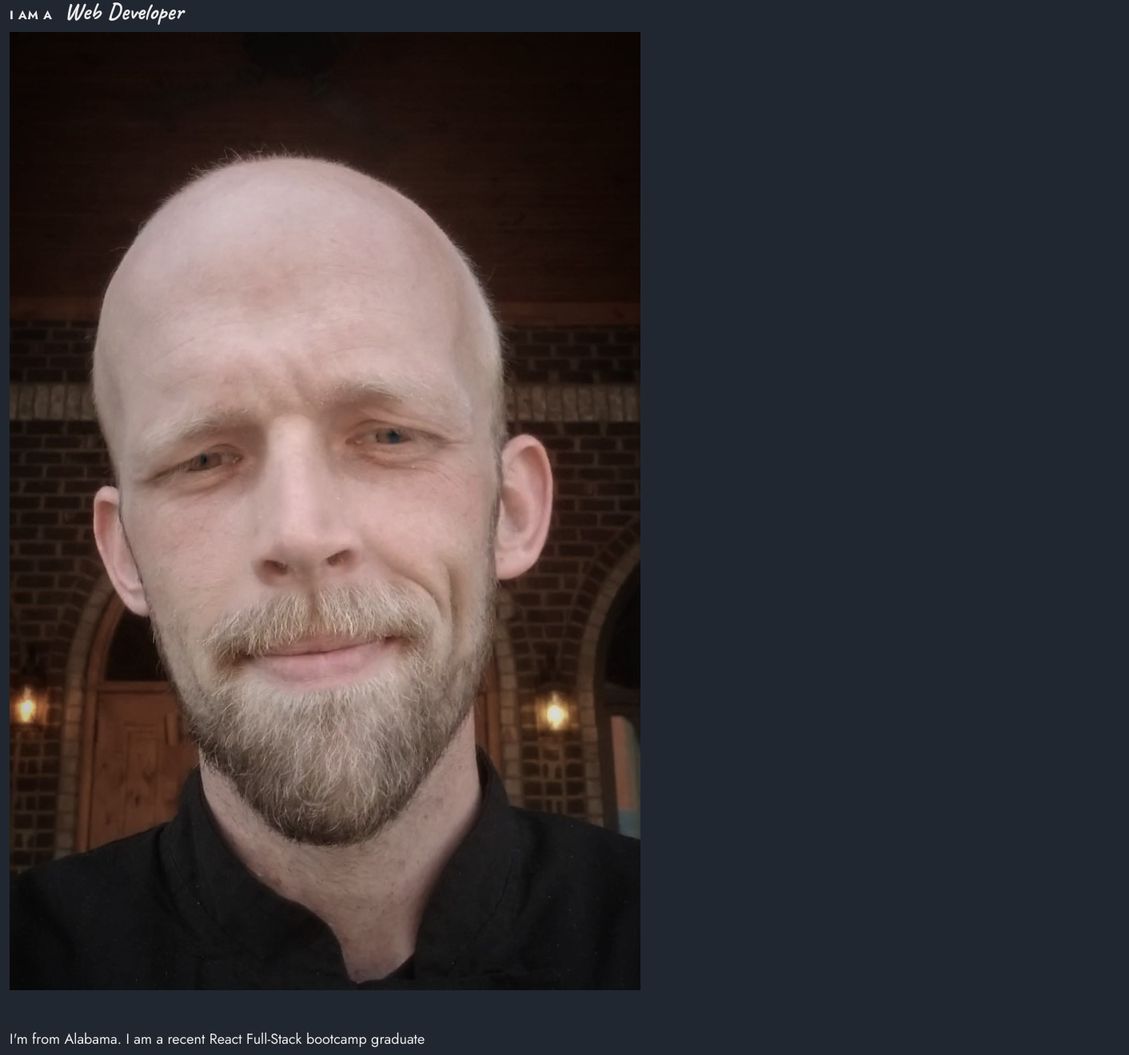
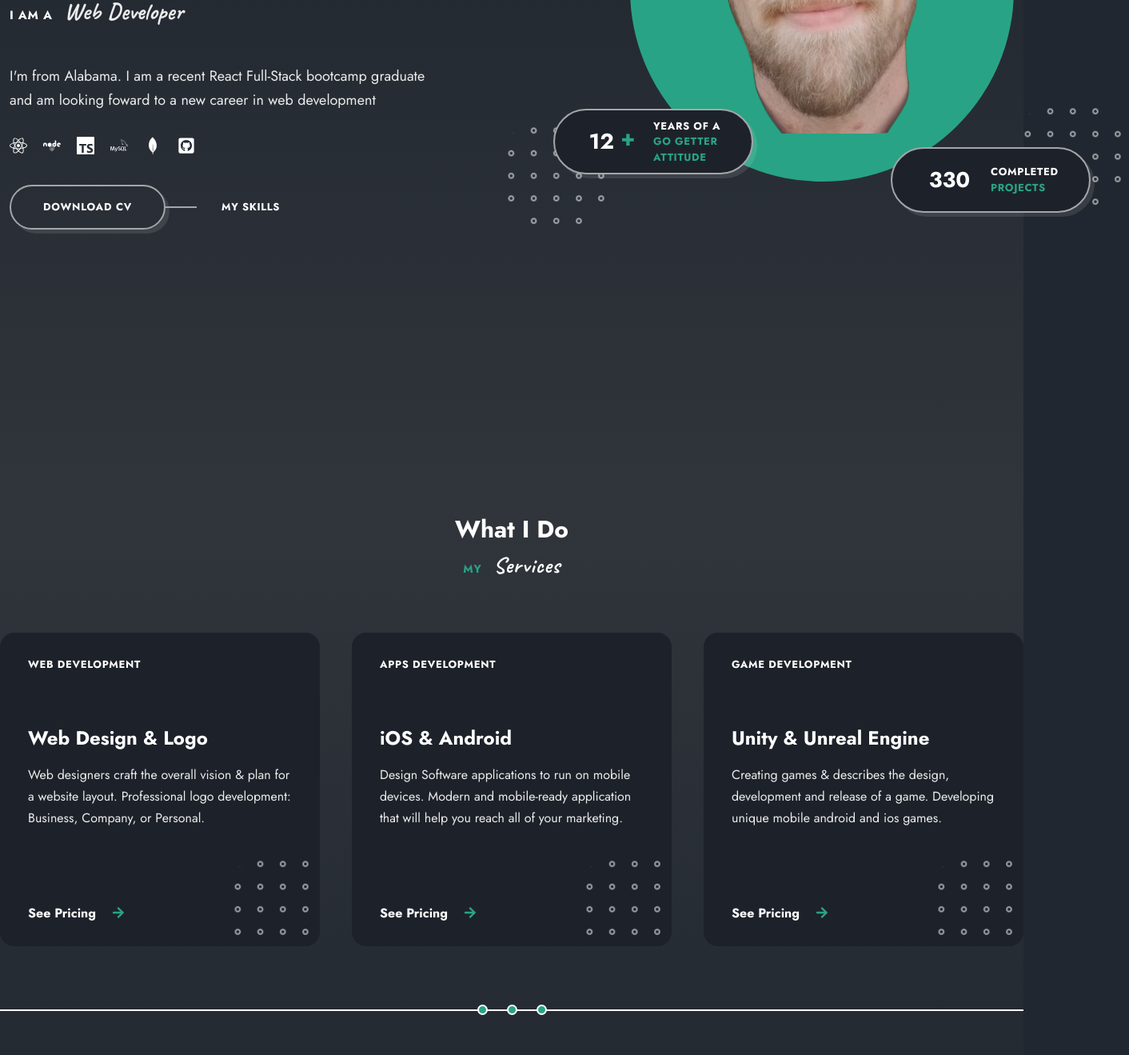
Before and after one commit to Jaymoo87/ViteReactPortfolio, a React (Vite) app: page / in a window 1280 px wide. Shown: the part 160-1479 px from the top of the page at 80% size, 1412 px wide, since content can reach past the window. Built offline with nearby package versions, Linux system fonts and the light colour scheme.

Commit message:
added swiper to display skills an services. working, might format some later

```diff
--- a/package.json
+++ b/package.json
@@ -11,7 +11,8 @@
   "dependencies": {
     "react": "^18.2.0",
     "react-dom": "^18.2.0",
-    "react-icons": "^4.7.1"
+    "react-icons": "^4.7.1",
+    "swiper": "^9.0.5"
   },
   "devDependencies": {
     "@types/react": "^18.0.27",
--- a/src/App.css
+++ b/src/App.css
@@ -134,6 +134,7 @@ image {
   display: grid;
   place-items: center;
   position: relative;
+  z-index: 1;
 }
 .btn {
   border: 2px solid var(--border-color);
@@ -158,3 +159,72 @@ image {
   filter: blur(0);
   opacity: 1;
 }
+
+.shape {
+  position: absolute;
+  filter: invert(1);
+  opacity: 0.6;
+}
+
+.section {
+  padding-bottom: 220px;
+}
+
+.section__title,
+.section__subtitle {
+  text-align: center;
+}
+
+.section__title {
+  font-size: var(--h2-font-size);
+}
+
+.section__subtitle {
+  color: var(--primary-color);
+  font-size: var(--smaller-font-size);
+  text-transform: uppercase;
+  font-weight: 700;
+  margin-bottom: 60px;
+}
+
+.section__subtitle span {
+  font-family: var(--second-font);
+  color: var(--title-color);
+  font-size: var(--h3-font-size);
+  text-transform: capitalize;
+  margin-left: 10px;
+}
+
+.card {
+  background-color: var(--container-color);
+  overflow: hidden;
+  text-align: left;
+}
+.card-one {
+  padding: 30px 35px;
+  border-radius: 18px;
+}
+
+.link {
+  display: inline-flex;
+  align-items: center;
+  color: var(--title-color);
+  font-weight: 700;
+}
+
+.link__icon {
+  color: var(--primary-color);
+  margin-left: 20px;
+  transition: all 0.3s var(--transition);
+}
+
+.link:hover .link__icon {
+  margin-left: 15px;
+}
+
+.c__shape {
+  right: -24px;
+  bottom: -24px;
+  width: 141px;
+  height: 141px;
+}
--- a/src/App.jsx
+++ b/src/App.jsx
@@ -1,6 +1,8 @@
 import { useState } from "react";
 import "./App.css";
+
 import Home from "./components/home/Home";
+import Services from "./components/home/services/Services";
 
 function App() {
   const [count, setCount] = useState(0);
@@ -8,6 +10,7 @@ function App() {
   return (
     <main className="main">
       <Home />
+      <Services />
     </main>
   );
 }
--- a/src/Data.jsx
+++ b/src/Data.jsx
@@ -1,140 +1,139 @@
-import Project1 from './assets/project1.jpeg';
-import Project2 from './assets/project2.jpg';
-import Project3 from './assets/project3.jpeg';
-import Project4 from './assets/project4.jpeg';
-import Project5 from './assets/project5.jpg';
-import Project6 from './assets/project6.jpg';
+import Project1 from "./assets/project1.jpeg";
+import Project2 from "./assets/project2.jpg";
+import Project3 from "./assets/project3.jpeg";
+import Project4 from "./assets/project4.jpeg";
+import Project5 from "./assets/project5.jpg";
+import Project6 from "./assets/project6.jpg";
 
-import Testimonial1 from './assets/testimonial1.jpg';
-import Testimonial2 from './assets/testimonial2.jpg';
-import Testimonial3 from './assets/testimonial3.jpg';
-import Testimonial4 from './assets/testimonial4.jpg';
-import Testimonial5 from './assets/testimonial5.jpg';
+import Testimonial1 from "./assets/testimonial1.jpg";
+import Testimonial2 from "./assets/testimonial2.jpg";
+import Testimonial3 from "./assets/testimonial3.jpg";
+import Testimonial4 from "./assets/testimonial4.jpg";
+import Testimonial5 from "./assets/testimonial5.jpg";
 
 export const links = [
   {
-    name: 'Home',
-    path: 'home',
+    name: "Home",
+    path: "home",
   },
   {
-    name: 'Services',
-    path: 'services',
+    name: "Services",
+    path: "services",
   },
   {
-    name: 'Skills',
-    path: 'skills',
+    name: "Skills",
+    path: "skills",
   },
   {
-    name: 'Works',
-    path: 'work',
+    name: "Works",
+    path: "work",
   },
   {
-    name: 'Resume',
-    path: 'resume',
+    name: "Resume",
+    path: "resume",
   },
   {
-    name: 'Testimonials',
-    path: 'testimonial',
+    name: "Testimonials",
+    path: "testimonial",
   },
   {
-    name: 'Pricing',
-    path: 'pricing',
+    name: "Pricing",
+    path: "pricing",
   },
   {
-    name: 'Blog',
-    path: 'blog',
+    name: "Blog",
+    path: "blog",
   },
   {
-    name: 'Contact',
-    path: 'contact',
+    name: "Contact",
+    path: "contact",
   },
 ];
 
 export const services = [
   {
     id: 1,
-    name: 'Web Development',
-    title: 'Web Design & Logo',
+    type: "Web Development",
+    title: "Web Design & Logo",
     description:
-      'Web designers craft the overall vision & plan for a website layout. Professional logo development: Business, Company, or Personal.',
+      "Web designers craft the overall vision & plan for a website layout. Professional logo development: Business, Company, or Personal.",
   },
   {
     id: 2,
-    name: ' Apps Development ',
-    title: ' iOS & Android ',
+    type: " Apps Development ",
+    title: " iOS & Android ",
     description:
-      'Design Software applications to run on mobile devices. Modern and mobile-ready application that will help you reach all of your marketing.',
+      "Design Software applications to run on mobile devices. Modern and mobile-ready application that will help you reach all of your marketing.",
   },
   {
     id: 3,
-    name: ' Game Development ',
-    title: ' Unity & Unreal Engine ',
+    type: " Game Development ",
+    title: " Unity & Unreal Engine ",
     description:
-      ' Creating games & describes the design, development and release of a game. Developing unique mobile android and ios games. ',
+      " Creating games & describes the design, development and release of a game. Developing unique mobile android and ios games. ",
   },
   {
     id: 4,
-    name: ' Advertising ',
-    title: ' Google Ads ',
+    type: " Advertising ",
+    title: " Google Ads ",
     description:
-      ' Advertising services include: Google search result pages, gmails, YouTube and other websites participated in Google Ads program. ',
+      " Advertising services include: Google search result pages, gmails, YouTube and other websites participated in Google Ads program. ",
   },
   {
     id: 5,
-    name: ' Music Writing ',
-    title: ' Sound Track ',
-    description:
-      'Music copying, writing, creating, transcription and composition services.',
+    type: " Music Writing ",
+    title: " Sound Track ",
+    description: "Music copying, writing, creating, transcription and composition services.",
   },
 ];
 
 export const skills = [
   {
     id: 1,
-    name: 'PHP',
+    name: "PHP",
     percentage: 85,
     description:
-      'Lorem ipsum dolor sit amet, consectetur adipiscing elit, sed do eiusmod tempor incididunt ut labore et dolore magna aliqua.',
+      "Lorem ipsum dolor sit amet, consectetur adipiscing elit, sed do eiusmod tempor incididunt ut labore et dolore magna aliqua.",
   },
 
   {
     id: 2,
-    name: 'JavaScript',
+    name: "JavaScript",
     percentage: 75,
     description:
-      'Lorem ipsum dolor sit amet, consectetur adipiscing elit, sed do eiusmod tempor incididunt ut labore et dolore magna aliqua.',
+      "Lorem ipsum dolor sit amet, consectetur adipiscing elit, sed do eiusmod tempor incididunt ut labore et dolore magna aliqua.",
   },
 
   {
     id: 3,
-    name: 'WordPress',
+    name: "WordPress",
     percentage: 90,
     description:
-      'Lorem ipsum dolor sit amet, consectetur adipiscing elit, sed do eiusmod tempor incididunt ut labore et dolore magna aliqua.',
+      "Lorem ipsum dolor sit amet, consectetur adipiscing elit, sed do eiusmod tempor incididunt ut labore et dolore magna aliqua.",
   },
 
   {
     id: 4,
-    name: 'Python',
+    name: "Python",
     percentage: 75,
     description:
-      'Lorem ipsum dolor sit amet, consectetur adipiscing elit, sed do eiusmod tempor incididunt ut labore et dolore magna aliqua.',
+      "Lorem ipsum dolor sit amet, consectetur adipiscing elit, sed do eiusmod tempor incididunt ut labore et dolore magna aliqua.",
   },
 
   {
     id: 5,
-    name: 'React',
+    name: "React",
     percentage: 70,
     description:
-      'Lorem ipsum dolor sit amet, consectetur adipiscing elit, sed do eiusmod tempor incididunt ut labore et dolore magna aliqua.',
+      "Lorem ipsum dolor sit amet, consectetur adipiscing elit, sed do eiusmod tempor incididunt ut labore et dolore magna aliqua.",
   },
 
   {
     id: 6,
-    name: 'Adobe XD',
+    name: "Adobe XD",
     percentage: 80,
     description:
-      'Lorem ipsum dolor sit amet, consectetur adipiscing elit, sed do eiusmod tempor incididunt ut labore et dolore magna aliqua.',
+      "Lorem ipsum dolor sit amet, consectetur adipiscing elit, sed do eiusmod tempor incididunt ut labore et dolore magna aliqua.",
   },
 ];
 
@@ -142,112 +141,112 @@ export const projects = [
   {
     id: 1,
     img: Project1,
-    category: 'Branding',
-    title: 'Zorro',
+    category: "Branding",
+    title: "Zorro",
     description:
-      'Lorem ipsum dolor sit amet, consectetur adipiscing elit, sed do eiusmod tempor incididunt ut labore et dolore.',
+      "Lorem ipsum dolor sit amet, consectetur adipiscing elit, sed do eiusmod tempor incididunt ut labore et dolore.",
   },
   {
     id: 2,
     img: Project2,
-    category: 'UI UX Design',
-    title: 'Gooir',
+    category: "UI UX Design",
+    title: "Gooir",
     description:
-      'Lorem ipsum dolor sit amet, consectetur adipiscing elit, sed do eiusmod tempor incididunt ut labore et dolore.',
+      "Lorem ipsum dolor sit amet, consectetur adipiscing elit, sed do eiusmod tempor incididunt ut labore et dolore.",
   },
   {
     id: 3,
     img: Project3,
-    category: 'Development',
-    title: 'Explore',
+    category: "Development",
+    title: "Explore",
     description:
-      'Lorem ipsum dolor sit amet, consectetur adipiscing elit, sed do eiusmod tempor incididunt ut labore et dolore.',
+      "Lorem ipsum dolor sit amet, consectetur adipiscing elit, sed do eiusmod tempor incididunt ut labore et dolore.",
   },
   {
     id: 4,
     img: Project4,
-    category: 'Photography',
-    title: 'Mozar',
+    category: "Photography",
+    title: "Mozar",
     description:
-      'Lorem ipsum dolor sit amet, consectetur adipiscing elit, sed do eiusmod tempor incididunt ut labore et dolore.',
+      "Lorem ipsum dolor sit amet, consectetur adipiscing elit, sed do eiusmod tempor incididunt ut labore et dolore.",
   },
   {
     id: 5,
     img: Project5,
-    category: 'Development',
-    title: 'Stay Fit',
+    category: "Development",
+    title: "Stay Fit",
     description:
-      'Lorem ipsum dolor sit amet, consectetur adipiscing elit, sed do eiusmod tempor incididunt ut labore et dolore.',
+      "Lorem ipsum dolor sit amet, consectetur adipiscing elit, sed do eiusmod tempor incididunt ut labore et dolore.",
   },
   {
     id: 6,
     img: Project6,
-    category: 'Branding',
-    title: 'Kana',
+    category: "Branding",
+    title: "Kana",
     description:
-      'Lorem ipsum dolor sit amet, consectetur adipiscing elit, sed do eiusmod tempor incididunt ut labore et dolore.',
+      "Lorem ipsum dolor sit amet, consectetur adipiscing elit, sed do eiusmod tempor incididunt ut labore et dolore.",
   },
 ];
 
 export const cv = [
   {
     id: 1,
-    title: 'CoderHouse Courses',
-    subtitle: 'Backend Programming',
-    date: '2014 - 2016',
+    title: "CoderHouse Courses",
+    subtitle: "Backend Programming",
+    date: "2014 - 2016",
     description:
-      'Lorem ipsum dolor sit amet, consectetur adipiscing elit, sed do eiusmod tempor incididunt ut labore et dolore magna aliqua.',
-    category: 'education',
+      "Lorem ipsum dolor sit amet, consectetur adipiscing elit, sed do eiusmod tempor incididunt ut labore et dolore magna aliqua.",
+    category: "education",
   },
 
   {
     id: 2,
-    title: 'Lviv National Academy of Arts',
-    subtitle: 'Faculty of Design',
-    date: '2012 - 2014',
+    title: "Lviv National Academy of Arts",
+    subtitle: "Faculty of Design",
+    date: "2012 - 2014",
     description:
-      'Lorem ipsum dolor sit amet, consectetur adipiscing elit, sed do eiusmod tempor incididunt ut labore et dolore magna aliqua.',
-    category: 'education',
+      "Lorem ipsum dolor sit amet, consectetur adipiscing elit, sed do eiusmod tempor incididunt ut labore et dolore magna aliqua.",
+    category: "education",
   },
 
   {
     id: 3,
-    title: 'IT Future',
-    subtitle: 'High School',
-    date: '2010 - 2012',
+    title: "IT Future",
+    subtitle: "High School",
+    date: "2010 - 2012",
     description:
-      'Lorem ipsum dolor sit amet, consectetur adipiscing elit, sed do eiusmod tempor incididunt ut labore et dolore magna aliqua.',
-    category: 'education',
+      "Lorem ipsum dolor sit amet, consectetur adipiscing elit, sed do eiusmod tempor incididunt ut labore et dolore magna aliqua.",
+    category: "education",
   },
 
   {
     id: 4,
-    title: 'UI Head & Manager',
-    subtitle: 'Soft Tech Inc.',
-    date: '2020 - PRESENT',
+    title: "UI Head & Manager",
+    subtitle: "Soft Tech Inc.",
+    date: "2020 - PRESENT",
     description:
-      'Lorem ipsum dolor sit amet, consectetur adipiscing elit, sed do eiusmod tempor incididunt ut labore et dolore magna aliqua.',
-    category: 'experience',
+      "Lorem ipsum dolor sit amet, consectetur adipiscing elit, sed do eiusmod tempor incididunt ut labore et dolore magna aliqua.",
+    category: "experience",
   },
 
   {
     id: 5,
-    title: 'UI / UX Specialist',
-    subtitle: 'Kana Design Studio',
-    date: '2018 - 2020',
+    title: "UI / UX Specialist",
+    subtitle: "Kana Design Studio",
+    date: "2018 - 2020",
     description:
-      'Lorem ipsum dolor sit amet, consectetur adipiscing elit, sed do eiusmod tempor incididunt ut labore et dolore magna aliqua.',
-    category: 'experience',
+      "Lorem ipsum dolor sit amet, consectetur adipiscing elit, sed do eiusmod tempor incididunt ut labore et dolore magna aliqua.",
+    category: "experience",
   },
 
   {
     id: 6,
-    title: 'Plugins Developer',
-    subtitle: 'Fiverr.com',
-    date: '2016 - 2018',
+    title: "Plugins Developer",
+    subtitle: "Fiverr.com",
+    date: "2016 - 2018",
     description:
-      'Lorem ipsum dolor sit amet, consectetur adipiscing elit, sed do eiusmod tempor incididunt ut labore et dolore magna aliqua.',
-    category: 'experience',
+      "Lorem ipsum dolor sit amet, consectetur adipiscing elit, sed do eiusmod tempor incididunt ut labore et dolore magna aliqua.",
+    category: "experience",
   },
 ];
 
@@ -255,41 +254,41 @@ export const testimonials = [
   {
     id: 1,
     img: Testimonial1,
-    name: 'Barbara Wilson',
-    author: 'CEO Company',
+    name: "Barbara Wilson",
+    author: "CEO Company",
     description:
-      'Lorem ipsum dolor sit amet, consectetur adipiscing elit, sed do eiusmod tempor incididunt ut labore et dolore magna aliqua.',
+      "Lorem ipsum dolor sit amet, consectetur adipiscing elit, sed do eiusmod tempor incididunt ut labore et dolore magna aliqua.",
   },
   {
     id: 2,
     img: Testimonial2,
-    name: 'Charlie Smith',
-    author: 'Designer',
+    name: "Charlie Smith",
+    author: "Designer",
     description:
-      'Lorem ipsum dolor sit amet, consectetur adipiscing elit, sed do eiusmod tempor incididunt ut labore et dolore magna aliqua.',
+      "Lorem ipsum dolor sit amet, consectetur adipiscing elit, sed do eiusmod tempor incididunt ut labore et dolore magna aliqua.",
   },
   {
     id: 3,
     img: Testimonial3,
-    name: 'Roy Wang',
-    author: 'Manager GYM',
+    name: "Roy Wang",
+    author: "Manager GYM",
     description:
-      'Lorem ipsum dolor sit amet, consectetur adipiscing elit, sed do eiusmod tempor incididunt ut labore et dolore magna aliqua.',
+      "Lorem ipsum dolor sit amet, consectetur adipiscing elit, sed do eiusmod tempor incididunt ut labore et dolore magna aliqua.",
   },
   {
     id: 4,
     img: Testimonial4,
-    name: 'Jennifer Smith',
-    author: 'CEO & Founder',
+    name: "Jennifer Smith",
+    author: "CEO & Founder",
     description:
-      'Lorem ipsum dolor sit amet, consectetur adipiscing elit, sed do eiusmod tempor incididunt ut labore et dolore magna aliqua.',
+      "Lorem ipsum dolor sit amet, consectetur adipiscing elit, sed do eiusmod tempor incididunt ut labore et dolore magna aliqua.",
   },
   {
     id: 5,
     img: Testimonial5,
-    name: 'Paul Freeman',
-    author: 'Photographer',
+    name: "Paul Freeman",
+    author: "Photographer",
     description:
-      'Lorem ipsum dolor sit amet, consectetur adipiscing elit, sed do eiusmod tempor incididunt ut labore et dolore magna aliqua.',
+      "Lorem ipsum dolor sit amet, consectetur adipiscing elit, sed do eiusmod tempor incididunt ut labore et dolore magna aliqua.",
   },
 ];
--- a/src/components/home/Home.jsx
+++ b/src/components/home/Home.jsx
@@ -1,5 +1,5 @@
 import React from "react";
-import JustinFace from "../../assets/JustinFace.jpg";
+import JustinFaceCutOut from "../../assets/JustinFaceCutOut.png";
 import shapeOne from "../../assets/shape-1.png";
 import shapeTwo from "../../assets/shape-2.png";
 
@@ -10,6 +10,7 @@ import "./home.css";
 const Home = () => {
   return (
     <section className="home" id="home">
+      <div className="home_wrapper">
         <div className="home__container container">
           <p className="home__subtitle text-cs">
             Hello, <span>My Name Is</span>
@@ -24,8 +25,30 @@ const Home = () => {
           </p>
           <div className="home__image-wrapper">
             <div className="home__banner">
-            <img src={JustinFace} alt="" className="home__profile" />
+              <img src={JustinFaceCutOut} alt="" className="home__profile" />
             </div>
+
+            <p className="home__data home__data-one">
+              <span className="text-lg">
+                {" "}
+                12 <b>+</b>
+              </span>
+              <span className="text-sm text-cs">
+                {" "}
+                Years of A <span>Go Getter Attitude</span>
+              </span>
+            </p>
+            <p className="home__data home__data-two">
+              <span className="text-lg"> 330</span>
+              <span className="text-sm text-cs">
+                {" "}
+                Completed <span>Projects</span>
+              </span>
+            </p>
+
+            <img src={shapeOne} alt="" className="shape shape__1" />
+            <img src={shapeTwo} alt="" className="shape shape__2" />
+            <img src={shapeTwo} alt="" className="shape shape__3" />
           </div>
 
           <p className="home__text">
@@ -65,6 +88,7 @@ const Home = () => {
             </a>
           </div>
         </div>
+      </div>
     </section>
   );
 };
--- a/src/components/home/home.css
+++ b/src/components/home/home.css
@@ -1,12 +1,17 @@
 .home {
-  background-color: var(--first-gradient);
+  background-image: var(--first-gradient);
   min-height: 100vh;
+}
+
+.home__wrapper {
   display: grid;
   align-items: center;
+  padding-bottom: 180px;
 }
 
 .home__container {
   width: 100%;
+  position: relative;
 }
 
 .home__subtitle,
@@ -17,6 +22,7 @@
 .home__subtitle,
 .home__job span {
   font-size: var(--small-font-size);
+  color: var(--title-color);
 }
 
 .home__subtitle span,
@@ -74,3 +80,100 @@
   height: 2px;
   background-color: var(--border-color);
 }
+
+.home__image-wrapper {
+  position: absolute;
+  top: -10%;
+  right: 12px;
+  transform: translateY(-10%);
+  width: 100%;
+  max-width: 480px;
+}
+.home__banner {
+  background-color: var(--primary-color);
+  padding-bottom: 100%;
+  border-radius: 50%;
+  position: relative;
+  z-index: 1;
+}
+.home__profile {
+  position: absolute;
+  padding-left: 80px;
+  padding-bottom: 60px;
+  padding-top: 40px;
+  bottom: 0;
+  height: 600px;
+  border-radius: 100px;
+  object-fit: cover;
+}
+
+.home__data {
+  border: 2px solid var(--border-color);
+  background: var(--container-color);
+  box-shadow: var(--shadow);
+  padding-inline: 20px;
+  width: 250px;
+  height: 82px;
+  border-radius: 82px;
+  display: flex;
+  align-items: center;
+  position: absolute;
+  z-index: 1;
+}
+
+.home__data-one {
+  bottom: 2%;
+  left: -20%;
+}
+.home__data-two {
+  bottom: -8%;
+  right: -20%;
+}
+
+.home__data .text-lg,
+.home__data .text-sm {
+  width: 50%;
+  color: var(--title-color);
+  font-weight: 700;
+}
+
+.home__data .text-lg {
+  text-align: center;
+  font-size: 27px;
+}
+
+.home__data .text-sm {
+  line-height: 1.5em;
+  font-size: 13px;
+}
+
+.home__data .text-lg b,
+.home__data .text-sm span {
+  color: var(--primary-color);
+}
+
+.home__data .text-lg b {
+  position: relative;
+  top: -4px;
+}
+.shape__1 {
+  width: 226px;
+  height: 226px;
+  top: -10%;
+  right: -5%;
+}
+
+.shape__2,
+.shape__3 {
+  width: 141px;
+  height: 141px;
+}
+
+.shape__2 {
+  bottom: -13%;
+  left: -34%;
+}
+.shape__3 {
+  bottom: -8%;
+  right: -30%;
+}
--- /dev/null
+++ b/src/components/home/services/Services.jsx
@@ -0,0 +1,69 @@
+import React from "react";
+import "./services.css";
+import { services } from "../../../Data";
+import { FaArrowRight } from "react-icons/fa";
+import shapeTwo from "../../../assets/shape-2.png";
+
+// Import Swiper React components
+import { Swiper, SwiperSlide } from "swiper/react";
+
+// import required modules
+import { Pagination } from "swiper";
+
+// Import Swiper styles
+import "swiper/css";
+import "swiper/css/pagination";
+import "./services";
+
+const Services = () => {
+  return (
+    <section className="services section" id="services">
+      <h2 className="section__title">What I Do</h2>
+      <p className="section__subtitle text-cs">
+        My <span>Services</span>
+      </p>
+
+      <Swiper
+        pagination={{
+          clickable: true,
+        }}
+        breakpoints={{
+          540: {
+            slidesPerView: 1,
+            spaceBetween: 30,
+          },
+          768: {
+            slidesPerView: 2,
+            spaceBetween: 30,
+          },
+          1200: {
+            slidesPerView: 3,
+            spaceBetween: 40,
+          },
+        }}
+        modules={[Pagination]}
+        className="services__container container mySwiper"
+      >
+        {services.map(({ type, title, description }, index) => {
+          return (
+            <SwiperSlide key={index} className="services__item card card-one">
+              <span className="services__subtitle text-cs">{type}</span>
+
+              <h3 className="services__title">{title}</h3>
+              <p className="services__description">{description}</p>
+
+              <a href="" className="link">
+                See Pricing
+                <FaArrowRight className="link__icon"></FaArrowRight>
+              </a>
+
+              <img src={shapeTwo} alt="fancy dots" className="shape c__shape" />
+            </SwiperSlide>
+          );
+        })}
+      </Swiper>
+    </section>
+  );
+};
+
+export default Services;
--- /dev/null
+++ b/src/components/home/services/services.css
@@ -0,0 +1,66 @@
+.services {
+  background-image: var(--second-gradient);
+}
+
+.swiper-wrapper {
+  margin-bottom: 75px;
+}
+
+.services__container {
+  text-align: center;
+}
+
+.services__subtitle {
+  color: var(--title-color);
+  font-size: var(--tiny-font-size);
+  font-weight: 700;
+  margin-bottom: 65px;
+  display: block;
+}
+
+.services__title {
+  font-size: var(--h4-font-size);
+  margin-bottom: 15px;
+}
+
+.services__description {
+  min-height: 175px;
+}
+
+.swiper-horizontal > .swiper-pagination-bullets {
+  width: auto;
+  position: relative;
+}
+
+.swiper-horizontal > .swiper-pagination-bullets::before {
+  content: "";
+  position: absolute;
+
+  right: 0;
+  top: 50%;
+  transform: translateY(50%);
+  height: 2px;
+  width: 100%;
+  background-color: var(--title-color);
+}
+
+.swiper-horizontal > .swiper-pagination-bullets .swiper-pagination-bullet {
+  border: 2px solid var(--title-color);
+  background-color: var(--container-color);
+  z-index: 1;
+  position: relative;
+  opacity: 1;
+  margin: 0;
+  transition: all 0.3s var(--transition);
+}
+
+.swiper-horizontal > .swiper-pagination-bullets .swiper-pagination-bullet:not(:last-child) {
+  margin-right: 20px;
+}
+
+.swiper-horizontal > .swiper-pagination-bullets .swiper-pagination-bullet {
+  background-color: var(--primary-color);
+  width: 13px;
+  height: 13px;
+  top: 2px;
+}
```
Also changed, not shown: src/assets/JustinFaceCutOut.png (added), 1 other file (tests, documents, lock files or other folders). Lines whose indentation alone changed are shown as unchanged.
